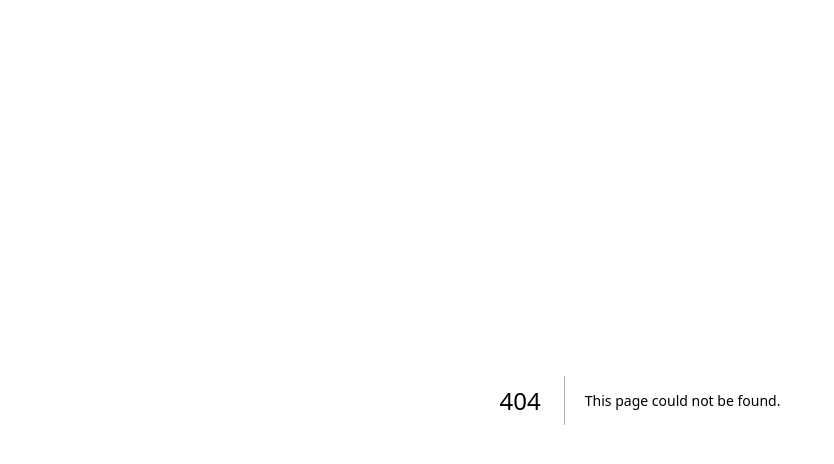
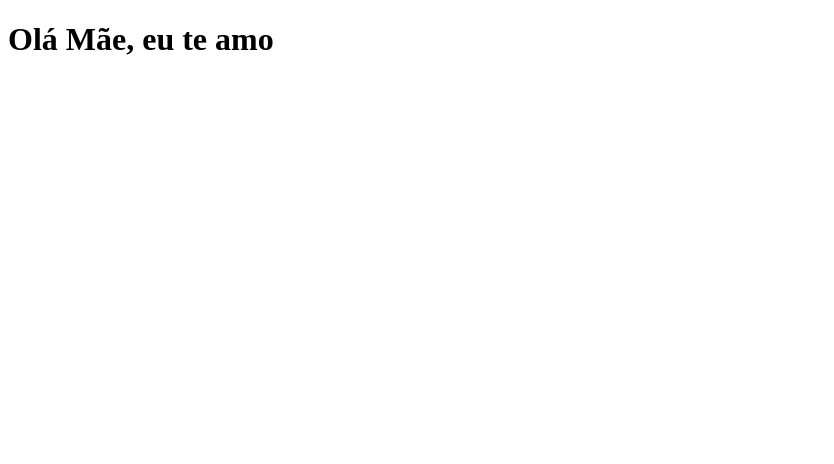
Before and after one commit to PedrohBarbos/clone-clone-tabnews, a Next.js app: page /teste in a window 1280 px wide. Before the commit this address had no page. Shown: the top 464 px of the page, without its empty margins (0-834 px from the left). Built offline with nearby package versions, Linux system fonts and the light colour scheme.

Commit message:
teste para o prettier

```diff
--- /dev/null
+++ b/pages/teste.js
@@ -0,0 +1,13 @@
+function Home() {
+  return <h1>Olá Mãe, eu te amo</h1>;
+}
+
+function teste() {
+  console.log("teste");
+}
+
+function teste2() {
+  console.log("indenção errada");
+}
+
+export default Home;
```
